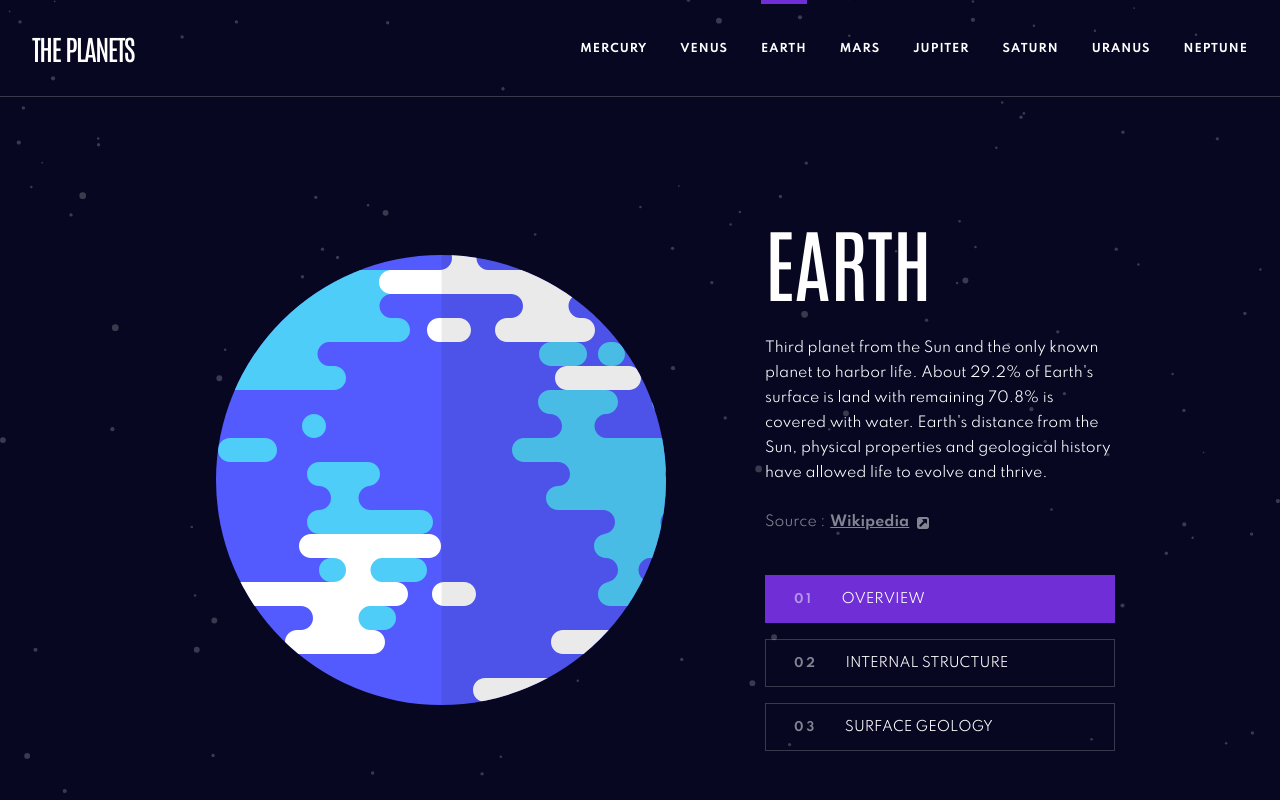
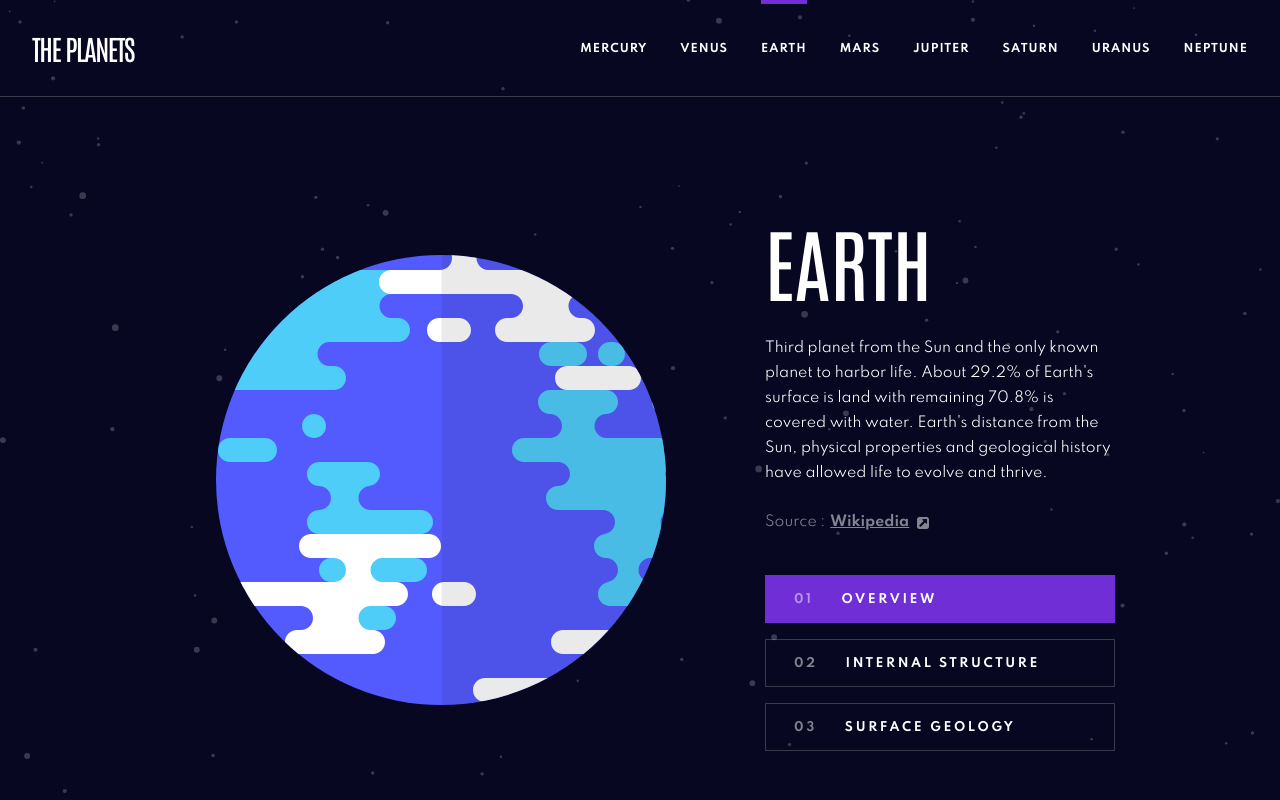
Before and after one commit to RGomes98/PlanetsFacts, a React (Vite) app: page / in a window 1280 px wide. Shown: the top 800 px of the page. Built offline with nearby package versions, Linux system fonts and the light colour scheme.

Commit message:
style: add correct button text styles

```diff
--- a/src/components/Planet/Buttons/Button.module.scss
+++ b/src/components/Planet/Buttons/Button.module.scss
@@ -32,6 +32,10 @@
 
 .text {
   color: var.$white;
+  font-size: var.$font-12;
+  font-weight: var.$spartan-bold;
+  line-height: var.$line-height-25;
+  letter-spacing: var.$letter-spacing-26;
 }
 
 @each $name, $color in var.$colors-map {
@@ -55,4 +59,8 @@
     white-space: nowrap;
     letter-spacing: var.$letter-spacing-193;
   }
+
+  .text {
+    font-size: var.$font-9;
+  }
 }
```
